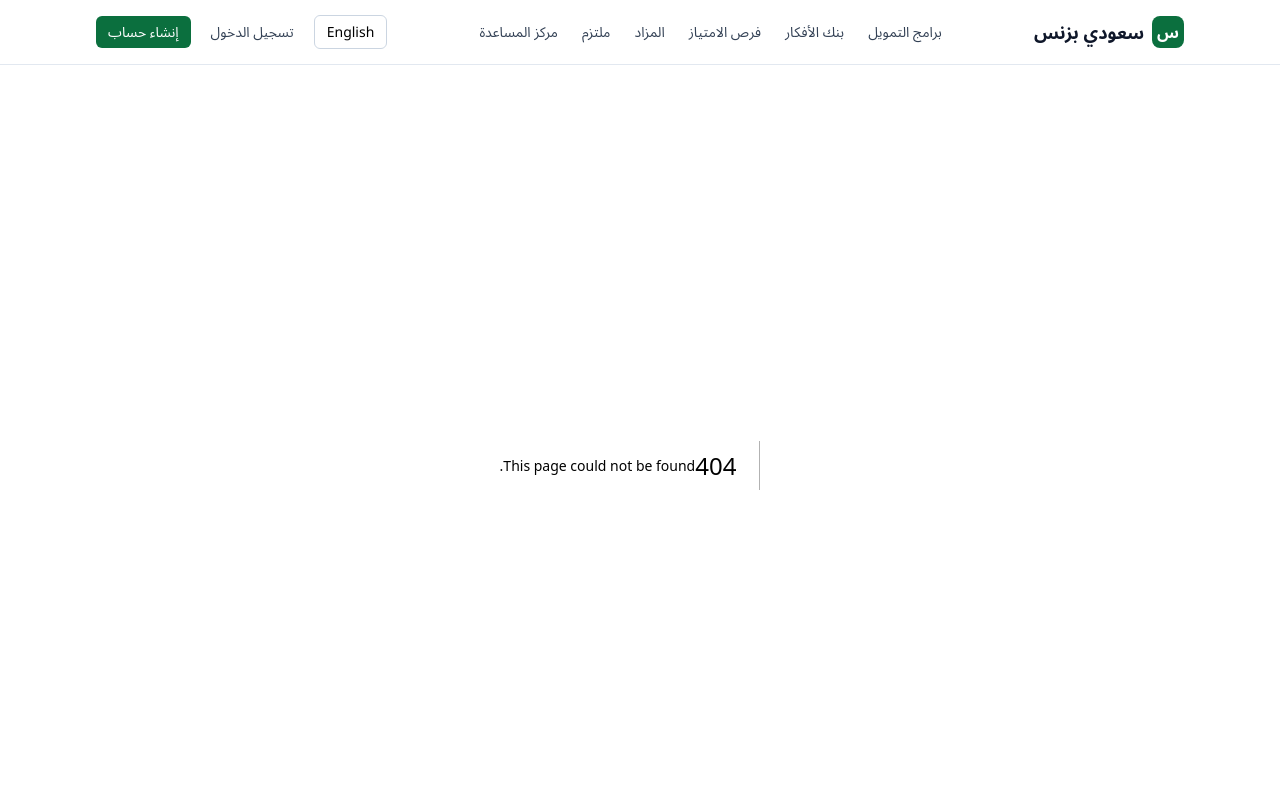
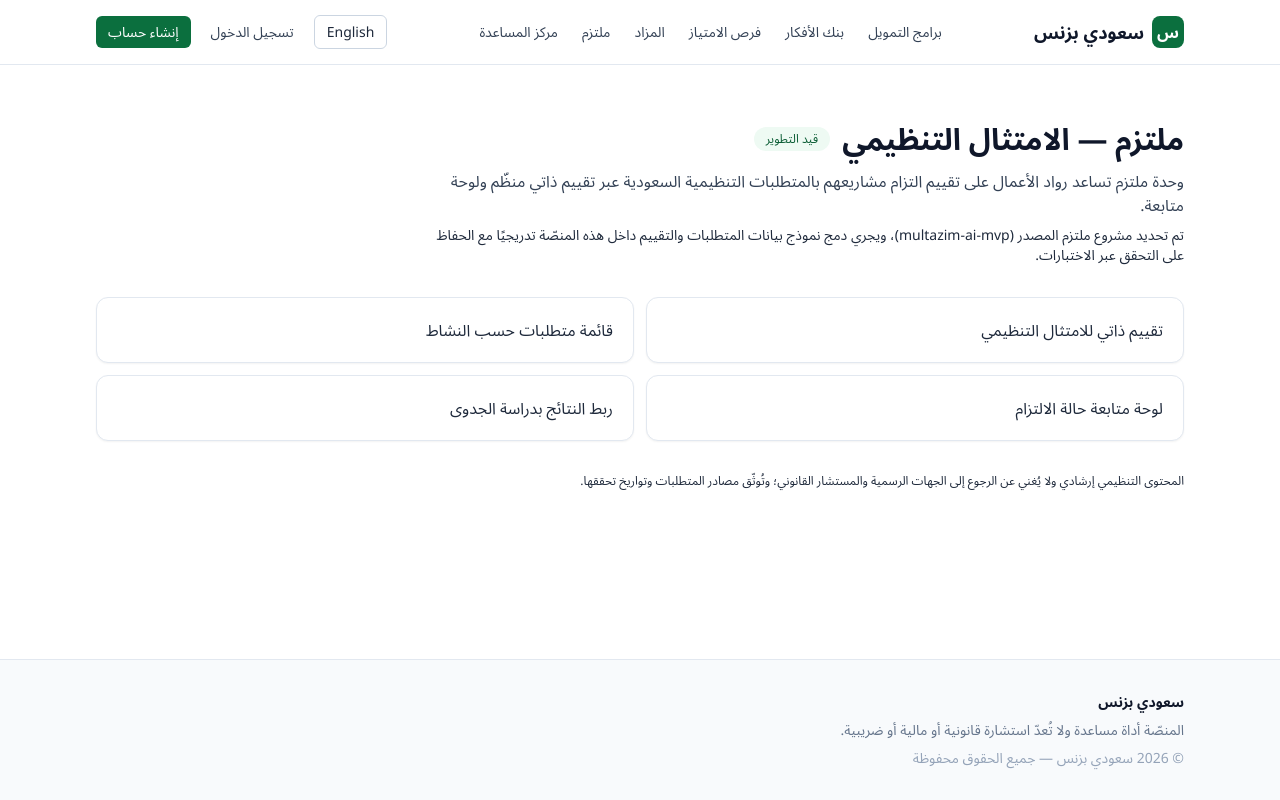
Before and after one commit to majaber1/saudi-business, a Next.js app in the folder apps/web/: page /multazim in a window 1280 px wide. Before the commit this address had no page. Shown: the top 800 px of the page. Built offline with nearby package versions, Linux system fonts and the light colour scheme.

Commit message:
feat(web): Multazim compliance module page (integration in progress)
This file implements the MultazimPage component, which displays regulatory compliance information and features for entrepreneurs.

```diff
--- /dev/null
+++ b/apps/web/app/multazim/page.tsx
@@ -0,0 +1,29 @@
+"use client";
+
+import { FeaturePage } from "@/components/FeaturePage";
+
+export default function MultazimPage() {
+  return (
+    <FeaturePage
+      title={{ ar: "ملتزم — الامتثال التنظيمي", en: "Multazim — Regulatory Compliance" }}
+      intro={{
+        ar: "وحدة ملتزم تساعد رواد الأعمال على تقييم التزام مشاريعهم بالمتطلبات التنظيمية السعودية عبر تقييم ذاتي منظّم ولوحة متابعة.",
+        en: "The Multazim module helps entrepreneurs assess their project's compliance with Saudi regulatory requirements through a structured self-assessment and tracking dashboard.",
+      }}
+      status={{
+        ar: "تم تحديد مشروع ملتزم المصدر (multazim-ai-mvp)، ويجري دمج نموذج بيانات المتطلبات والتقييم داخل هذه المنصّة تدريجيًا مع الحفاظ على التحقق عبر الاختبارات.",
+        en: "The source Multazim project (multazim-ai-mvp) has been identified, and its requirement/assessment data model is being integrated into this platform incrementally while preserving test verification.",
+      }}
+      bullets={[
+        { ar: "تقييم ذاتي للامتثال التنظيمي", en: "Regulatory compliance self-assessment" },
+        { ar: "قائمة متطلبات حسب النشاط", en: "Requirements checklist by activity" },
+        { ar: "لوحة متابعة حالة الالتزام", en: "Compliance status dashboard" },
+        { ar: "ربط النتائج بدراسة الجدوى", en: "Link results to the feasibility study" },
+      ]}
+      disclaimer={{
+        ar: "المحتوى التنظيمي إرشادي ولا يُغني عن الرجوع إلى الجهات الرسمية والمستشار القانوني؛ وتُوثّق مصادر المتطلبات وتواريخ تحققها.",
+        en: "Regulatory content is indicative and does not replace consulting official bodies and legal counsel; requirement sources and verification dates are documented.",
+      }}
+    />
+  );
+}
```
